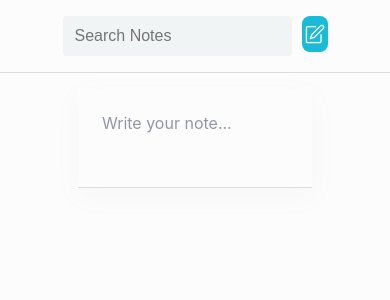
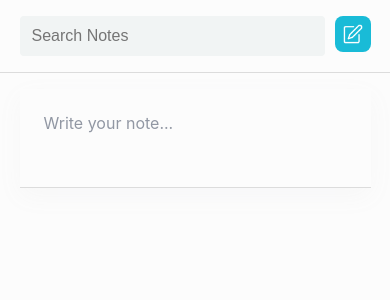
Before and after one commit to vikasranger/idea-flow, a React (Vite) app: page / in a window 390 px wide. Shown: the top 300 px of the page. Built offline with nearby package versions, Linux system fonts and the light colour scheme.

Commit message:
media quaries

```diff
--- a/src/editor/Styles.css
+++ b/src/editor/Styles.css
@@ -98,7 +98,8 @@
   cursor: pointer;
 }
 
-.delete-button:hover{
+.delete-button:hover
+{
   background-color: #f3f3f3;
 }
 
@@ -123,7 +124,8 @@ li
   cursor: pointer;
 }
 
-li:hover{
+li:hover
+{
   background-color: #4dc2d610;
 }
 
@@ -132,3 +134,17 @@ li:hover{
   color: #009fbb;
   background-color: #4dc2d610;
 }
+
+/* Media query for small screens */
+@media (max-width: 600px)
+{
+  .main-header
+  {
+    width: 90%;
+  }
+
+  .editor-container
+  {
+    width: 90%;
+  }
+}
```
